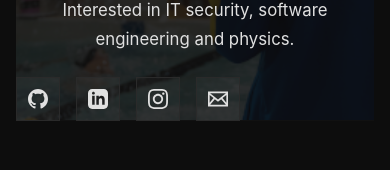
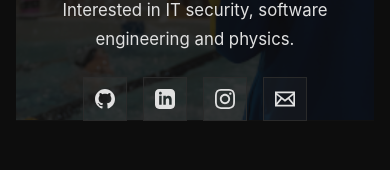
Before and after one commit to konrad2002/konrad2002.de, a Next.js app: page / in a window 390 px wide. Shown: the part 448-618 px from the top of the page. Built offline with nearby package versions, Linux system fonts and the light colour scheme.

Commit message:
fix social link alignment on mobile

```diff
--- a/src/app/page.module.css
+++ b/src/app/page.module.css
@@ -57,6 +57,7 @@
 .heroText {
   flex: 1;
   padding-left: 220px;
+  padding-right: 2rem;
 }
 
 .mainTitle {
@@ -264,6 +265,7 @@
 
   .heroText {
     padding-left: 0;
+    padding-right: 0;
     width: 100%;
   }
 
@@ -273,6 +275,10 @@
 
   .titleContent {
     font-size: clamp(18px, 3vw, 32px);
+  }
+
+  .socialLinks {
+    justify-content: center;
   }
 
   .section h2 {
```
